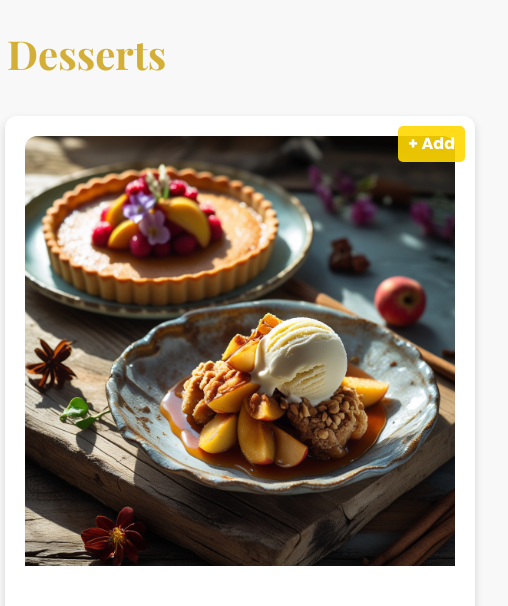
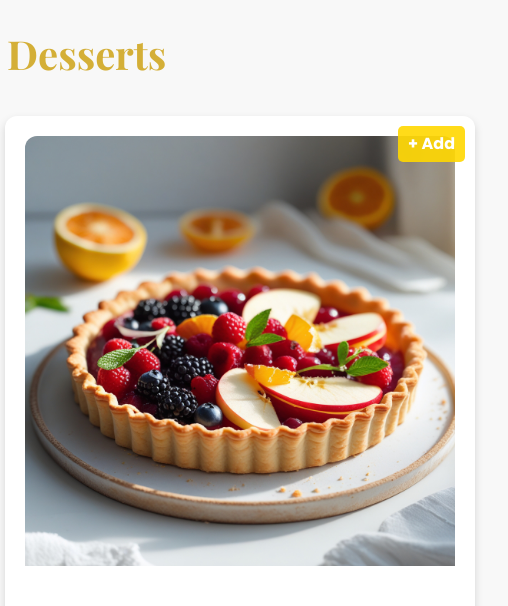
Before and after one commit to Everything1992/joyrest, a plain HTML site: page menu.html in a window 1280 px wide. Shown: the part 2220-2826 px from the top of the page, 645-1153 px from the left. Drawn offline with nearby package versions, Linux system fonts and the light colour scheme.

Commit message:
Update menu.html

```diff
--- a/menu.html
+++ b/menu.html
@@ -217,7 +217,7 @@
             </div>
             <div class="dessert-item">
                 <div class="add-overlay">+ Add</div>
-                <img src="images.jpg" alt="Fruit Tart" />
+                <img src="images.tart.jpg" alt="Fruit Tart" />
                 <h2>Fruit Tart</h2>
                 <p>Classic fruit tart with cinnamon, fresh fruit and powdered sugar.</p>
                 <p class="price">$8</p>
```
